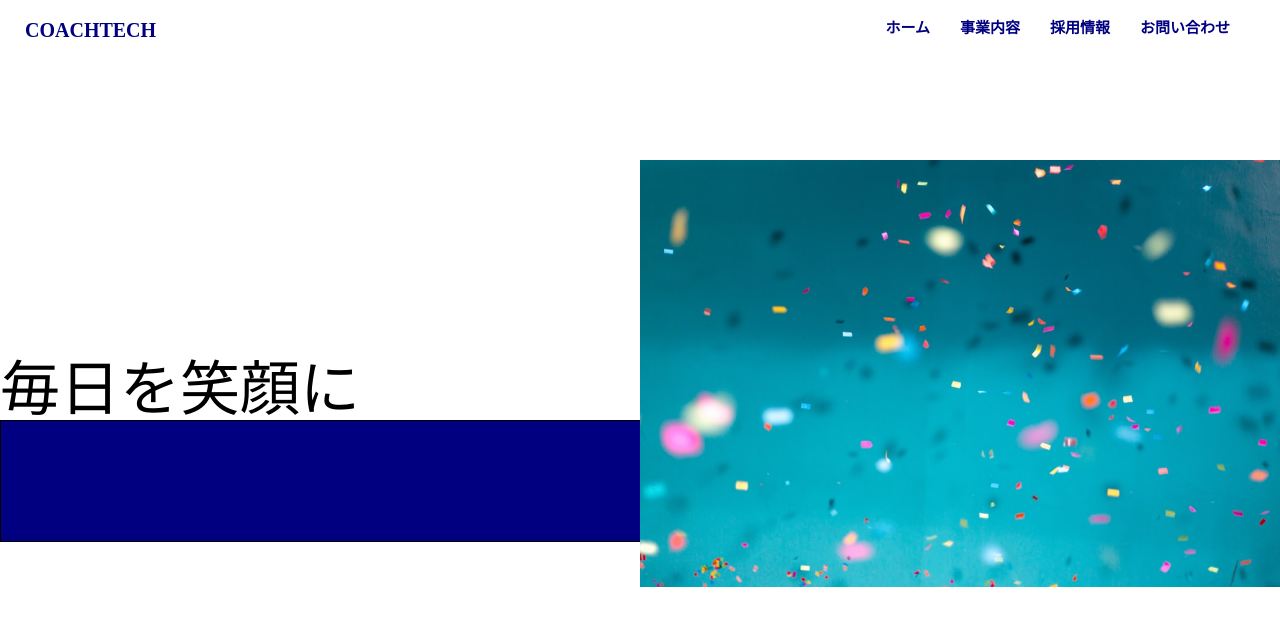
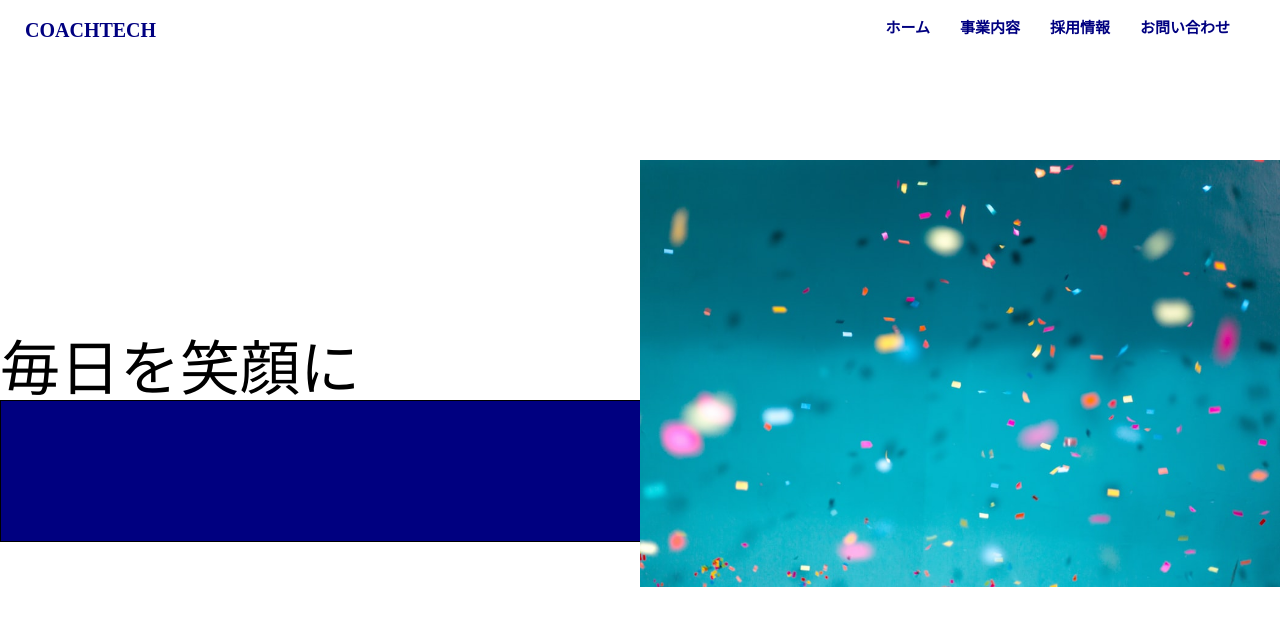
Before and after one commit to shobuhinako/20230903_shobu_css, a plain HTML site: page index.html in a window 1280 px wide. Drawn offline with Linux system fonts and the light colour scheme.

Commit message:
css test

```diff
--- a/css/style.css
+++ b/css/style.css
@@ -57,14 +57,14 @@
 
 .content__inner-box {
     border: 1px solid;
-    padding-top: 120px;
+    padding-top: 140px;
     background: #000080;
 }
 
 .content__inner {
-    width: 100%;
+    width: 75%;
     position: absolute;
-    top: 300px;
+    top: 35%;
     left: 0%;
     Z-index: -10;
 }
```
